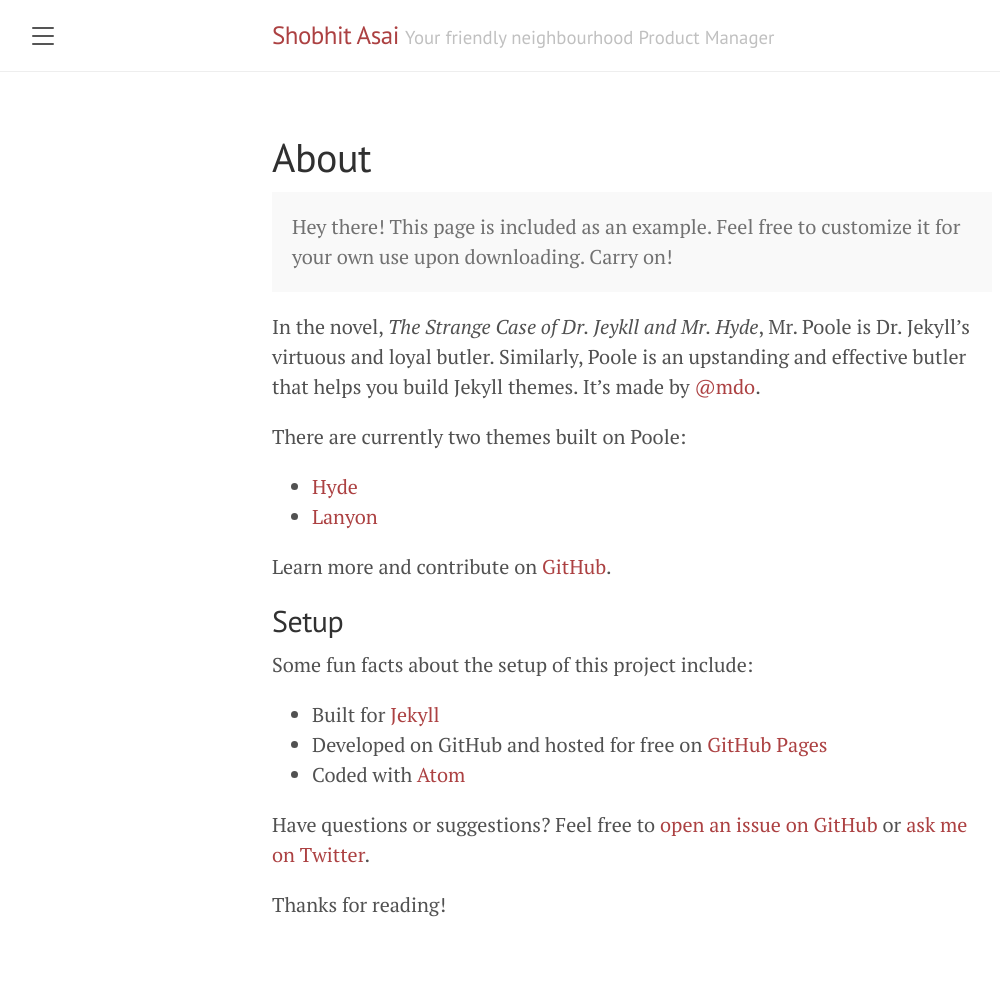
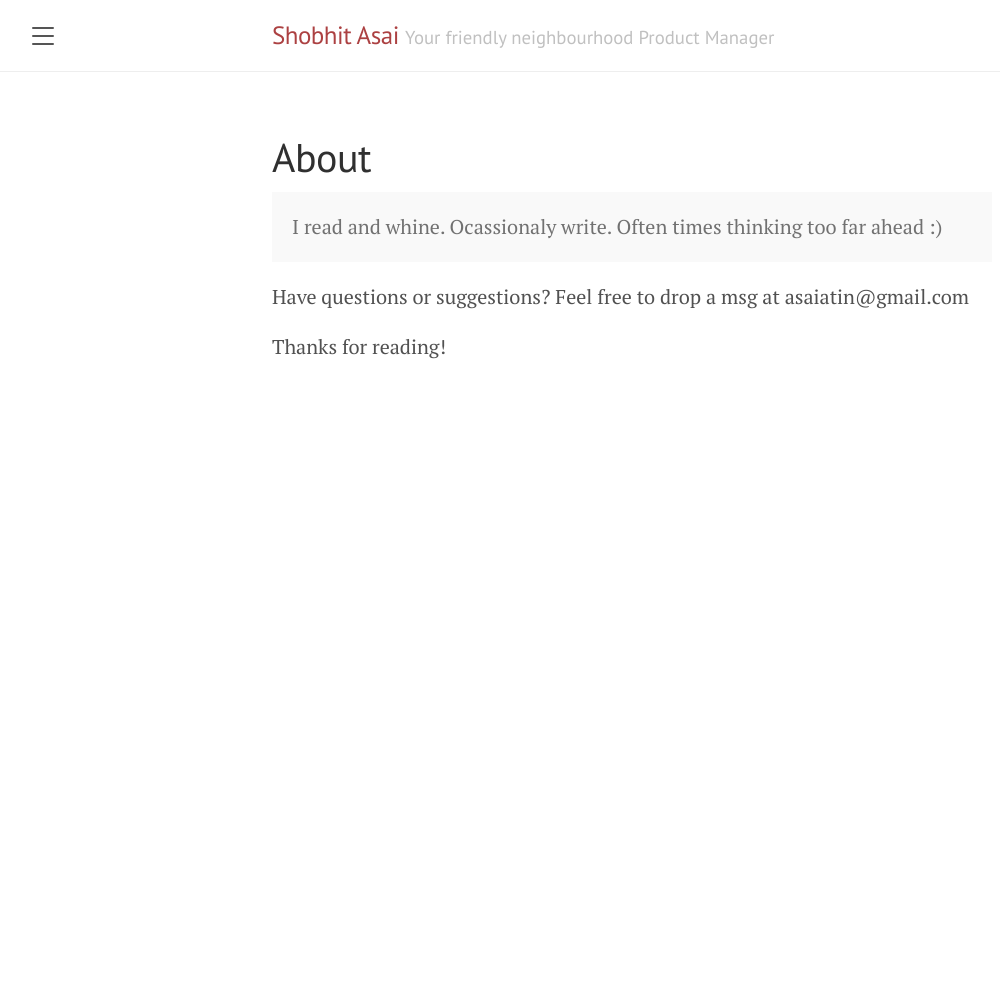
Before and after one commit to asaiatin/asaiatin.github.io, a Jekyll site: the page built from about.md, in a window 1280 px wide. Shown: the whole page, without its empty margins (8-1008 px from the left). Built offline with Jekyll 4.4.1, drawn with Linux system fonts in a browser that asks for light colours; after the commit the page ends 900 px from its top, so only the background shows below that.

Commit message:
Update about.md

```diff
--- a/about.md
+++ b/about.md
@@ -4,26 +4,9 @@ title: About
 ---
 
 <p class="message">
-  Hey there! This page is included as an example. Feel free to customize it for your own use upon downloading. Carry on!
+  I read and whine. Ocassionaly write. Often times thinking too far ahead :)
 </p>
 
-In the novel, *The Strange Case of Dr. Jeykll and Mr. Hyde*, Mr. Poole is Dr. Jekyll's virtuous and loyal butler. Similarly, Poole is an upstanding and effective butler that helps you build Jekyll themes. It's made by [@mdo](https://twitter.com/mdo).
-
-There are currently two themes built on Poole:
-
-* [Hyde](http://hyde.getpoole.com)
-* [Lanyon](http://lanyon.getpoole.com)
-
-Learn more and contribute on [GitHub](https://github.com/poole).
-
-## Setup
-
-Some fun facts about the setup of this project include:
-
-* Built for [Jekyll](https://jekyllrb.com)
-* Developed on GitHub and hosted for free on [GitHub Pages](https://pages.github.com)
-* Coded with [Atom](https://atom.io)
-
-Have questions or suggestions? Feel free to [open an issue on GitHub](https://github.com/poole/issues/new) or [ask me on Twitter](https://twitter.com/mdo).
+Have questions or suggestions? Feel free to drop a msg at asaiatin@gmail.com
 
 Thanks for reading!
```
